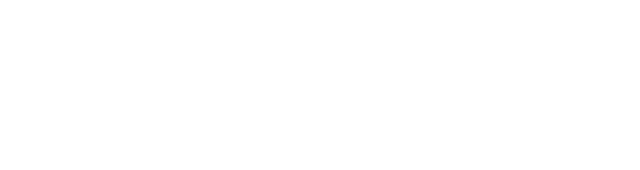
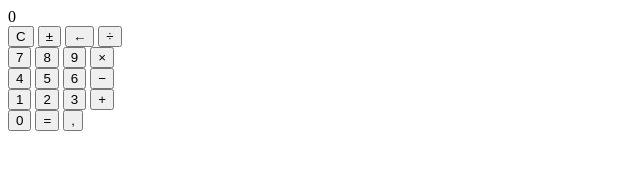
Before and after one commit to VladDumitru22/CalculatorApp, a plain HTML site: page index.html in a window 1280 px wide. Shown: the whole page, without its empty margins (0-640 px from the left). Drawn offline with Linux system fonts and the light colour scheme.

Commit message:
HTML Structure

```diff
--- a/index.html
+++ b/index.html
@@ -8,6 +8,89 @@
 </head>
 <body>
 
+    <div class="wrapper">
+        <section class="screen">
+            0
+        </section>
+
+        <section class="calculator-buttons">
+            <div class="calculator-button-row">
+                <button class="calculator-button-double">
+                    C
+                </button>
+                <button class="calculator-button">
+                    &PlusMinus;
+                </button>
+                <button class="calculator-button">
+                    &larr;
+                </button>
+                <button class="calculator-button">
+                    &divide;
+                </button>
+            </div>
+
+            <div class="calculator-button-row">
+                <button class="calculator-button">
+                    7
+                </button>
+                <button class="calculator-button">
+                    8
+                </button>
+                <button class="calculator-button">
+                    9
+                </button>
+                <button class="calculator-button">
+                    &times;
+                </button>
+            </div>
+
+            <div class="calculator-buttons-row">
+                <button class="calculator-button">
+                    4
+                </button>
+                <button class="calculator-button">
+                    5
+                </button>
+                <button class="calculator-button">
+                    6
+                </button>
+                <button class="calculator-button">
+                    &minus;
+                </button>
+            </div>
+
+            <div class="calculator-button-row">
+                <button class="calculator-button">
+                    1
+                </button>
+                <button class="calculator-button">
+                    2
+                </button>
+                <button class="calculator-button">
+                    3
+                </button>
+                <button class="calculator-button">
+                    &plus;
+                </button>
+            </div>
+
+            <div class="calculator-button-row">
+                <button class="calculator-button">
+                    0
+                </button>
+                <button class="calculator-button">
+                    &equals;
+                </button>
+                <button class="calculator-button">
+                    &comma;
+                </button>
+            </div>
+
+
+        </section>
+
+    </div>
+
 
     <script src="script.js"></script>
 </body>
```
